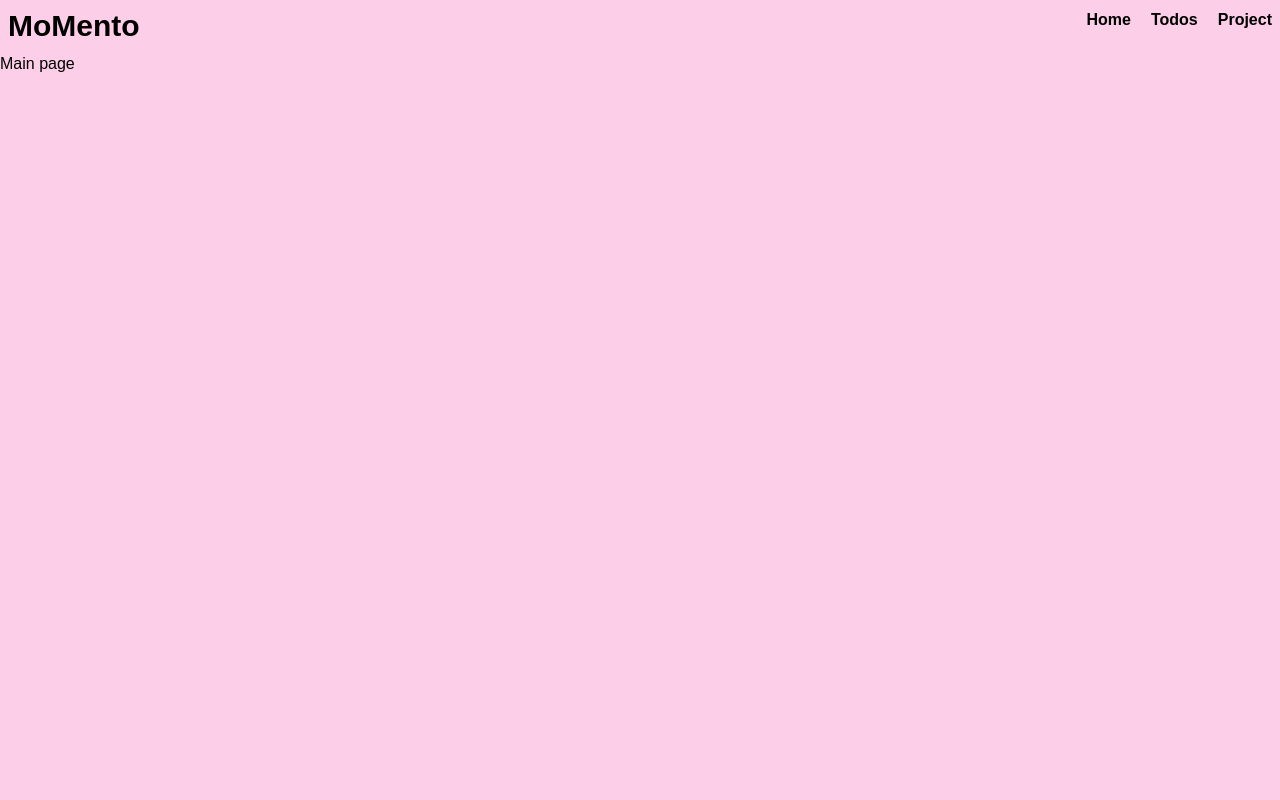
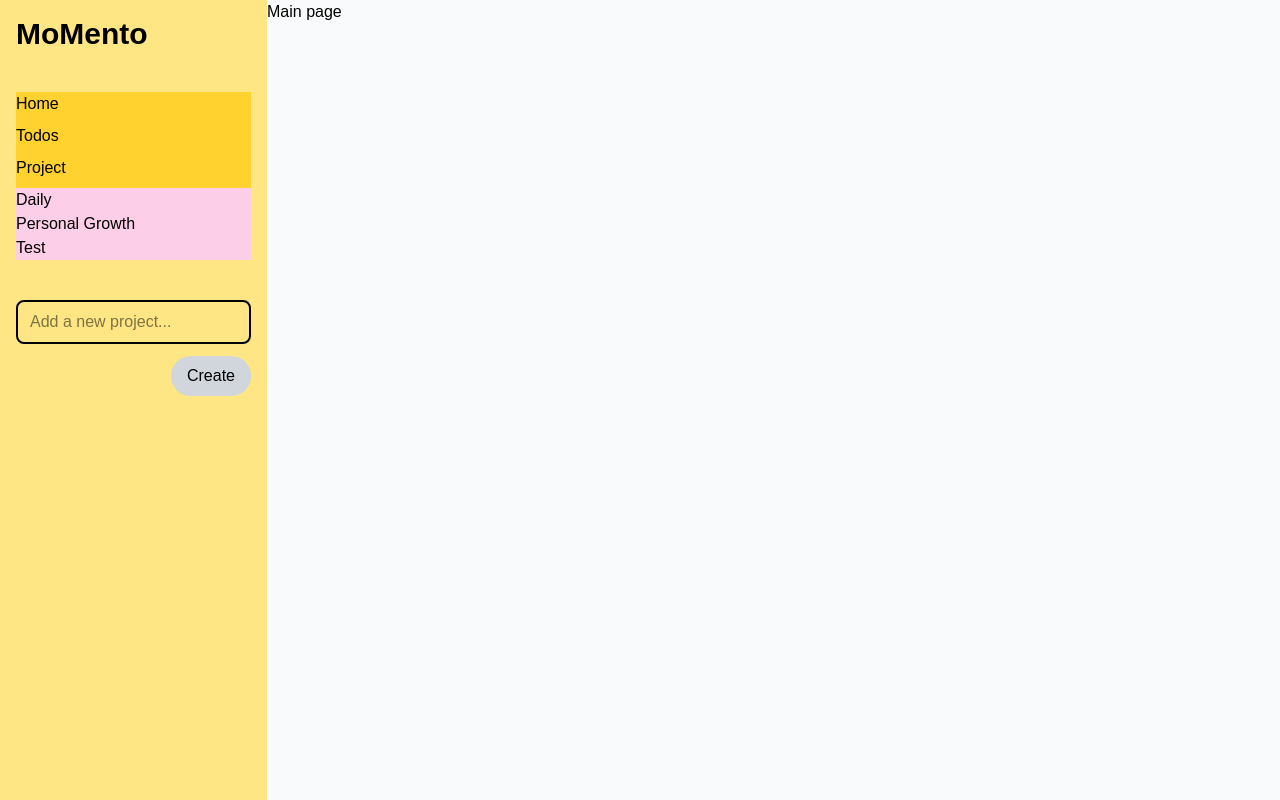
Before and after one commit to MayKhine/momento, a React (Vite) app: page / in a window 1280 px wide. Built offline with nearby package versions, Linux system fonts and the light colour scheme.

Commit message:
adding the project to list error;

```diff
--- a/src/components/SideBar.tsx
+++ b/src/components/SideBar.tsx
@@ -1,16 +1,72 @@
 import { Link } from "react-router-dom"
+import { ActionButton } from "./ActionButton"
+import { useState } from "react"
+import { useProjects } from "../hooks/useProjects"
+import type { ProjectType } from "../types"
+import { v4 as uuidv4 } from "uuid"
 
 export const SideBar = () => {
+  const [newProject, setNewProject] = useState("")
+  // const addProject = () => {
+  //   console.log("add project is clicked", newProjet)
+  //   setNewProject("")
+  // }
+
+  const { projects, addProject } = useProjects()
+  console.log("projects; ", projects)
+
   return (
-    <div className="flex flex-col gap-10 min-w-50 min-h-screen bg-amber-200">
+    <div className="flex flex-col gap-10 min-w-50 min-h-screen bg-amber-200 p-4">
       <h1 className="font-bold text-3xl">
         <Link to="/">MoMento</Link>
       </h1>
       <nav className=" flex gap-2 flex-col bg-amber-300">
         <Link to="/">Home</Link>
         <Link to="/todos">Todos</Link>
-        <Link to="/project">Project</Link>
+        <Link to="/projects/:projectid">Project</Link>
+        <div className="bg-pink-200 flex flex-col">
+          {projects.map((project: ProjectType) => {
+            return (
+              <Link key={project.id} to="/projects/${project.title}">
+                {project.title}
+              </Link>
+            )
+          })}
+        </div>
       </nav>
+
+      <div className="flex flex-col justify-end items-end ">
+        <div className="flex flex-col grow">
+          <input
+            value={newProject}
+            onChange={(e) => {
+              setNewProject(e.target.value.trim())
+            }}
+            // onKeyDown={(e) => e.key === "Enter" && addProject()}
+            placeholder="Add a new project..."
+            className="px-3 py-2 border-2 rounded-lg"
+          />
+          <div className="h-3">
+            {/* {newTodoError && (
+                      <div className="text-red-600 text-sm">
+                        Please write something in the box
+                      </div>
+                    )} */}
+          </div>
+        </div>
+        <ActionButton
+          text="Create"
+          onClick={() => {
+            const project: ProjectType = {
+              id: uuidv4(),
+              title: newProject,
+              description: "test desc",
+            }
+            console.log("Proejct to add: ", project)
+            addProject(project)
+          }}
+        />
+      </div>
     </div>
   )
 }
--- /dev/null
+++ b/src/data/defaultProjects.ts
@@ -0,0 +1,20 @@
+export const defaultProjects = [
+  {
+    id: "default-1",
+    title: "Daily",
+    description: "Daily coding & learning habits",
+    createdAt: new Date().toISOString(),
+  },
+  {
+    id: "default-2",
+    title: "Personal Growth",
+    description: "Small daily improvements",
+    createdAt: new Date().toISOString(),
+  },
+  {
+    id: "default-3",
+    title: "Test",
+    description: "Small daily improvements",
+    createdAt: new Date().toISOString(),
+  },
+]
--- /dev/null
+++ b/src/hooks/useProjects.ts
@@ -0,0 +1,21 @@
+import { useState } from "react"
+import { defaultProjects } from "../data/defaultProjects"
+
+export const useProjects = () => {
+  const [projects, setProjects] = useState(() => {
+    const rawProjects = localStorage.getItem("momento_projects")
+    return rawProjects ? JSON.parse(rawProjects) : defaultProjects
+  })
+
+  const addProject = (newProject: typeof projects) => {
+    console.log("In hook: add proejct : error here")
+    setProjects(newProject)
+    localStorage.setItem("momento_projects", JSON.stringify(projects))
+  }
+
+  const deleteProject = (id: string) => {
+    console.log("delete proejct: ", id)
+  }
+
+  return { projects, addProject, deleteProject }
+}
--- a/src/main.tsx
+++ b/src/main.tsx
@@ -9,14 +9,10 @@ import { HomePage } from "./pages/HomePage.tsx"
 createRoot(document.getElementById("root")!).render(
   <StrictMode>
     <BrowserRouter>
-      {/* <nav>
-        <Link to="/">Home</Link>
-        <Link to="/todos">Todos</Link>
-      </nav> */}
       <Routes>
         <Route path="/" element={<HomePage />} />
         <Route path="/todos" element={<TodoPage />} />
-        <Route path="/project" element={<ProjectPage />} />
+        <Route path="/projects/:projectid" element={<ProjectPage />} />
       </Routes>
     </BrowserRouter>
   </StrictMode>
--- a/src/pages/HomePage.tsx
+++ b/src/pages/HomePage.tsx
@@ -1,9 +1,9 @@
-import { Header } from "../components/Header"
+import { SideBar } from "../components/SideBar"
 
 export const HomePage = () => {
   return (
-    <div className="bg-pink-200 h-full">
-      <Header />
+    <div className=" flex bg-gray-50">
+      <SideBar />
       Main page
     </div>
   )
--- a/src/pages/ProjectPage.tsx
+++ b/src/pages/ProjectPage.tsx
@@ -1,11 +1,10 @@
-import { Header } from "../components/Header"
+import { SideBar } from "../components/SideBar"
 
 export const ProjectPage = () => {
   return (
-    <div>
-      {" "}
-      <Header />
-      Project Page{" "}
+    <div className=" flex bg-gray-50">
+      <SideBar />
+      Project Page
     </div>
   )
 }
--- a/src/pages/TodoPage.tsx
+++ b/src/pages/TodoPage.tsx
@@ -1,10 +1,9 @@
 import { useState, useEffect } from "react"
 import { v4 as uuidv4 } from "uuid"
-import { Todo } from "../components/todo"
 import type { TodoType } from "../types"
 import { ActionButton } from "../components/ActionButton"
-import { Header } from "../components/Header"
 import { SideBar } from "../components/SideBar"
+import { Todo } from "../components/Todo"
 const STORAGE_KEY = "momento_todo_list"
 
 // type TodoPageProps = {
```
Also changed, not shown: src/types.ts (+8 -0 lines).
